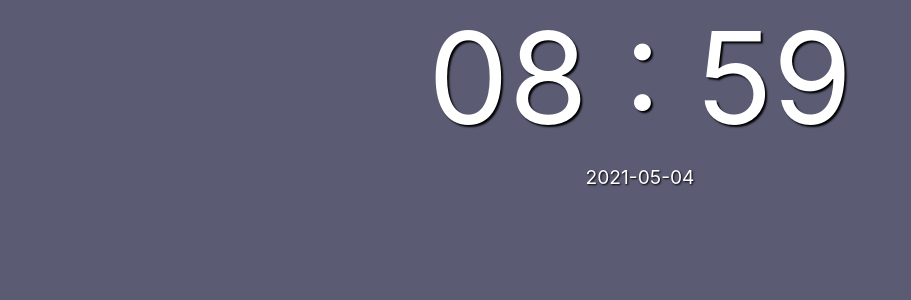
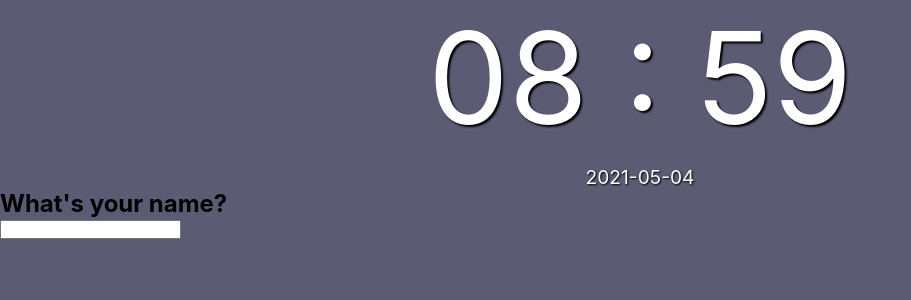
Before and after one commit to jieun-c/todoList_react, a React (Create React App) app: page / in a window 1280 px wide. Shown: the top 300 px of the page, without its empty margins (0-911 px from the left). Built offline with nearby package versions, Linux system fonts and the light colour scheme.

Commit message:
make inputName, todolist

```diff
--- a/src/app.jsx
+++ b/src/app.jsx
@@ -1,12 +1,29 @@
 import React, { Component } from "react";
 import styles from "./app.module.css";
 import Clock from "./clock/clock";
+import ToDoList from "./todolist/todolist";
+import InputName from "./input_name/input_name";
 
 class App extends Component {
+  state = {
+    currentUser: localStorage.getItem("currentUser"),
+  };
+
+  pushName = (name) => {
+    localStorage.setItem("currentUser", name);
+    this.setState({ currentUser: name });
+  };
+
   render() {
+    const { currentUser } = this.state;
     return (
       <div className={styles.container}>
         <Clock />
+        {currentUser ? (
+          <ToDoList name={currentUser} />
+        ) : (
+          <InputName pushName={this.pushName} />
+        )}
       </div>
     );
   }
--- /dev/null
+++ b/src/input_item/input_item.jsx
@@ -0,0 +1,18 @@
+import React, { Component } from "react";
+
+class InputItem extends Component {
+  render() {
+    const { key, todo } = this.props.todos;
+    return (
+      <li>
+        <input type="checkbox" id={key} />
+        <label htmlFor={key}>
+          <span>{todo}</span>
+        </label>
+        <span>❌</span>
+      </li>
+    );
+  }
+}
+
+export default InputItem;
--- /dev/null
+++ b/src/input_name/input_name.jsx
@@ -0,0 +1,26 @@
+import React, { Component } from "react";
+
+class InputName extends Component {
+  formRef = React.createRef();
+  inputRef = React.createRef();
+
+  handleSubmit = (event) => {
+    event.preventDefault();
+    const name = this.inputRef.current.value;
+    this.props.pushName(name);
+    this.formRef.current.reset();
+  };
+
+  render() {
+    return (
+      <div className="nameBox">
+        <h2>What's your name?</h2>
+        <form ref={this.formRef} onSubmit={this.handleSubmit}>
+          <input type="text" ref={this.inputRef} />
+        </form>
+      </div>
+    );
+  }
+}
+
+export default InputName;
--- /dev/null
+++ b/src/input_todo/input_todo.jsx
@@ -0,0 +1,15 @@
+import React, { Component } from "react";
+
+class InputTodo extends Component {
+  render() {
+    return (
+      <div className="inputName">
+        <form>
+          <input type="text" />
+        </form>
+      </div>
+    );
+  }
+}
+
+export default InputTodo;
--- /dev/null
+++ b/src/todolist/todolist.jsx
@@ -0,0 +1,34 @@
+import React, { Component } from "react";
+import InputItem from "../input_item/input_item";
+import InputTodo from "../input_todo/input_todo";
+
+class ToDoList extends Component {
+  state = {
+    todos: [
+      { key: "1", todo: "오늘의 할일1", isChecked: false },
+      { key: "2", todo: "오늘의 할일2", isChecked: false },
+      { key: "3", todo: "오늘의 할일3", isChecked: false },
+    ],
+  };
+
+  render() {
+    const { todos } = this.state;
+    return (
+      <section>
+        <h1>
+          Hello, <span>{this.props.name}</span>!
+        </h1>
+        <InputTodo />
+        <div className="list">
+          <ul>
+            {todos.map((item) => (
+              <InputItem key={item.key} todos={item} popItem={this.popItem} />
+            ))}
+          </ul>
+        </div>
+      </section>
+    );
+  }
+}
+
+export default ToDoList;
```
